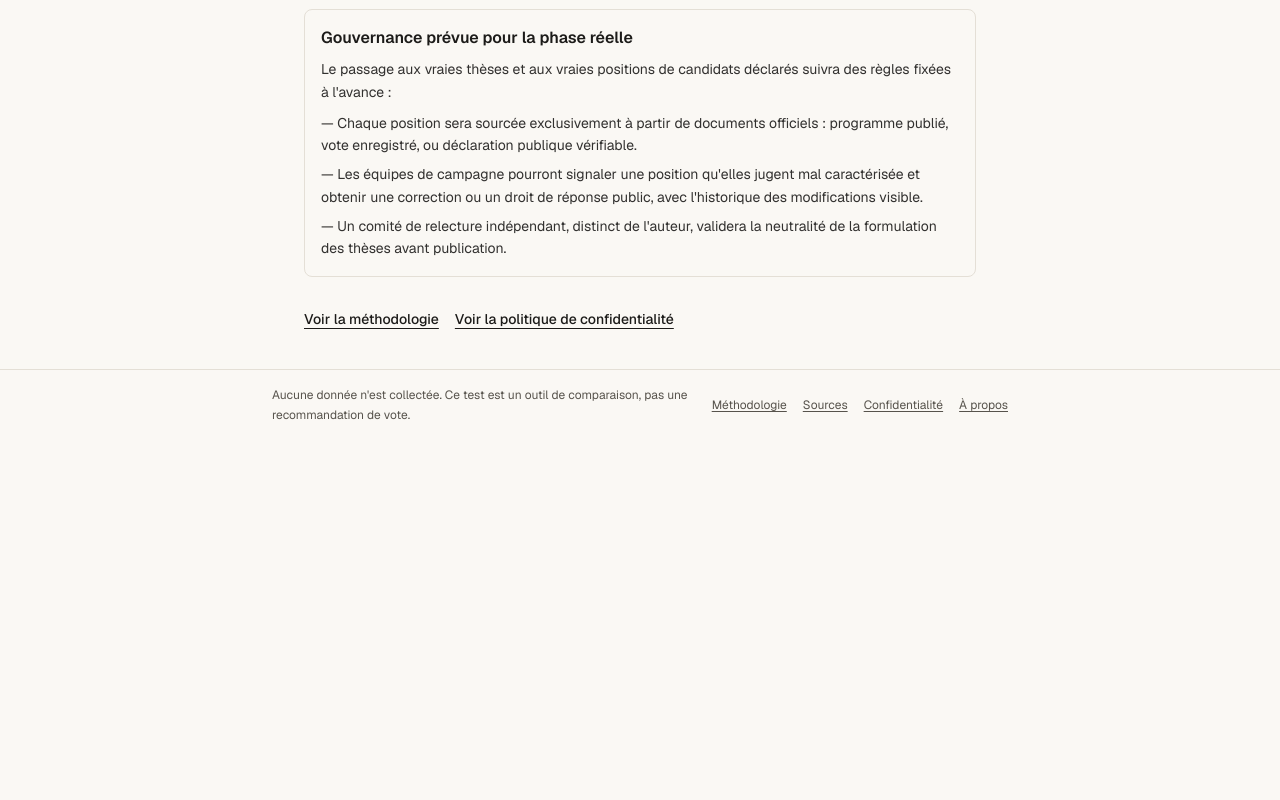
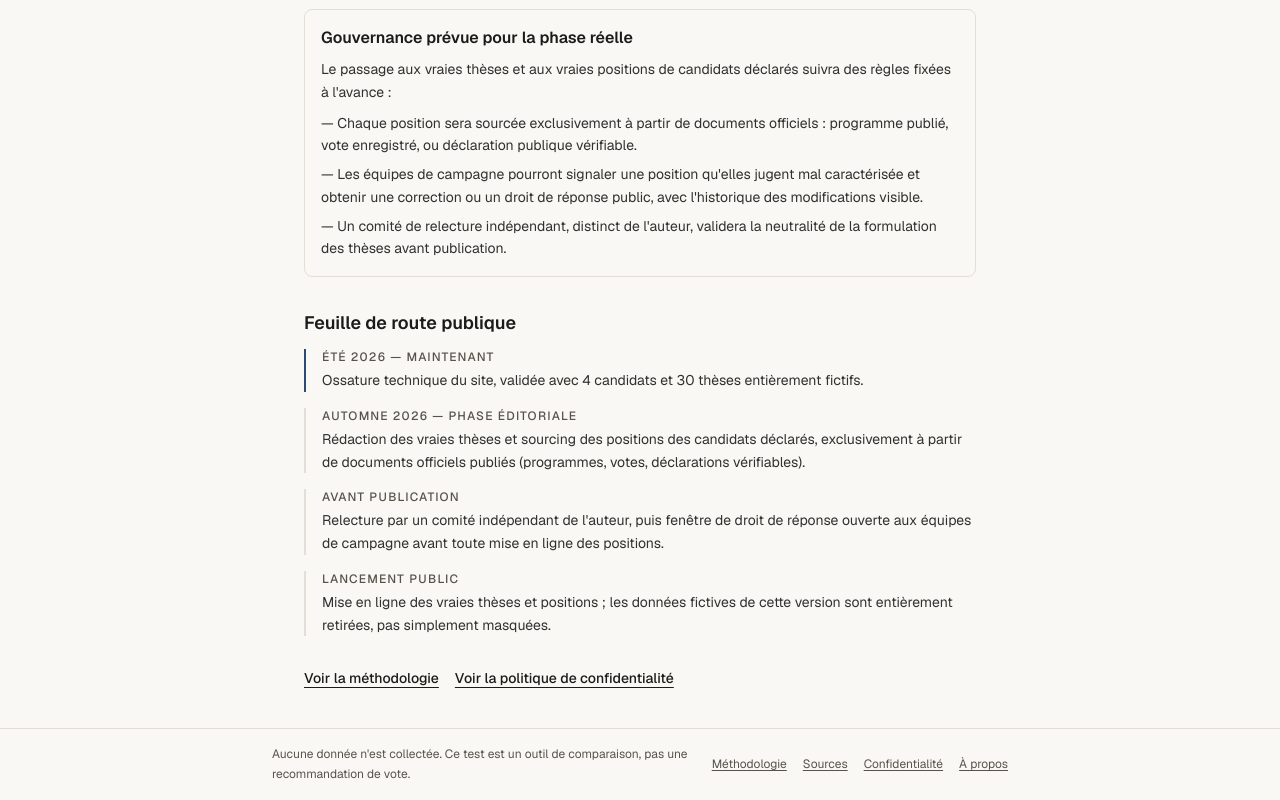
Before and after one commit to alexandreadamdufour/matcher-2027, a Next.js app: page /a-propos in a window 1280 px wide. Shown: the part 619-1419 px from the top of the page. Before the commit the page ends 1060 px from the top, so only its background shows below. Built offline with nearby package versions, Linux system fonts and the light colour scheme.

Commit message:
feat: add 'redo in full mode' cta and public roadmap on /a-propos

```diff
--- a/src/app/a-propos/page.tsx
+++ b/src/app/a-propos/page.tsx
@@ -80,6 +80,54 @@ export default function AProposPage() {
           </ul>
         </section>
 
+        <section>
+          <h2 className="text-lg font-semibold text-foreground">
+            Feuille de route publique
+          </h2>
+          <ol className="mt-3 flex flex-col gap-4">
+            <li className="border-l-2 border-brand pl-4">
+              <p className="text-xs font-medium uppercase tracking-widest text-muted-foreground">
+                Été 2026 — maintenant
+              </p>
+              <p className="mt-1 text-sm leading-relaxed text-foreground/90">
+                Ossature technique du site, validée avec 4 candidats et 30
+                thèses entièrement fictifs.
+              </p>
+            </li>
+            <li className="border-l-2 border-border pl-4">
+              <p className="text-xs font-medium uppercase tracking-widest text-muted-foreground">
+                Automne 2026 — phase éditoriale
+              </p>
+              <p className="mt-1 text-sm leading-relaxed text-foreground/90">
+                Rédaction des vraies thèses et sourcing des positions des
+                candidats déclarés, exclusivement à partir de documents
+                officiels publiés (programmes, votes, déclarations
+                vérifiables).
+              </p>
+            </li>
+            <li className="border-l-2 border-border pl-4">
+              <p className="text-xs font-medium uppercase tracking-widest text-muted-foreground">
+                Avant publication
+              </p>
+              <p className="mt-1 text-sm leading-relaxed text-foreground/90">
+                Relecture par un comité indépendant de l&apos;auteur, puis
+                fenêtre de droit de réponse ouverte aux équipes de campagne
+                avant toute mise en ligne des positions.
+              </p>
+            </li>
+            <li className="border-l-2 border-border pl-4">
+              <p className="text-xs font-medium uppercase tracking-widest text-muted-foreground">
+                Lancement public
+              </p>
+              <p className="mt-1 text-sm leading-relaxed text-foreground/90">
+                Mise en ligne des vraies thèses et positions ; les données
+                fictives de cette version sont entièrement retirées, pas
+                simplement masquées.
+              </p>
+            </li>
+          </ol>
+        </section>
+
         <div className="flex flex-wrap gap-4">
           <Link
             href="/methodologie"
--- a/src/app/resultats/page.tsx
+++ b/src/app/resultats/page.tsx
@@ -2,7 +2,8 @@
 
 import Link from "next/link";
 import { Suspense, useEffect, useMemo, useState } from "react";
-import { useSearchParams } from "next/navigation";
+import { useRouter, useSearchParams } from "next/navigation";
+import { MODE_STORAGE_KEY } from "@/lib/storage-keys";
 import { RadarChart } from "@/components/RadarChart";
 import { WhatIfPanel } from "@/components/WhatIfPanel";
 import { ConvergenceMatrix } from "@/components/ConvergenceMatrix";
@@ -34,8 +35,14 @@ const DUO_NAME_KEY = "matcher-2027:duo:myName";
 
 function ResultatsContent() {
   const { answers } = useAnswers();
+  const router = useRouter();
   const searchParams = useSearchParams();
   const isExpress = searchParams.get("mode") === "express";
+
+  function redoInFullMode() {
+    window.sessionStorage.removeItem(MODE_STORAGE_KEY);
+    router.push("/test");
+  }
   const [copyState, setCopyState] = useState<"idle" | "copied">("idle");
   const [duoCopyState, setDuoCopyState] = useState<"idle" | "copied">("idle");
   const [duoName, setDuoName] = useState("");
@@ -184,6 +191,15 @@ function ResultatsContent() {
           {THESES.length} répondue{answeredCount > 1 ? "s" : ""} (
           {Math.round(confidence * 100)}% de couverture).
         </p>
+        {isExpress && (
+          <button
+            type="button"
+            onClick={redoInFullMode}
+            className="mt-2 text-sm font-medium text-brand underline underline-offset-4"
+          >
+            Refaire en mode complet (30 thèses)
+          </button>
+        )}
 
         <ol className="mt-8 flex flex-col gap-3">
           {results.map((result, i) => {
--- a/src/app/test/page.tsx
+++ b/src/app/test/page.tsx
@@ -8,13 +8,11 @@ import { getPositions, getTheses } from "@/lib/content";
 import { getDiscriminatingTheses } from "@/lib/express-mode";
 import { useAnswers } from "@/lib/answers-store";
 import { CATEGORIES, type Stance, type Thesis } from "@/lib/schemas";
+import { MODE_STORAGE_KEY, START_TIME_KEY, DUO_PENDING_KEY } from "@/lib/storage-keys";
 
 const ALL_THESES = getTheses();
 const POSITIONS = getPositions();
 const EXPRESS_THESES = getDiscriminatingTheses(ALL_THESES, POSITIONS, 15);
-const MODE_STORAGE_KEY = "matcher-2027:mode";
-const START_TIME_KEY = "matcher-2027:startedAt";
-const DUO_PENDING_KEY = "matcher-2027:duoPending";
 const MIDPOINT_DELAY_MS = 2600;
 
 type Mode = "full" | "express";
--- /dev/null
+++ b/src/lib/storage-keys.ts
@@ -0,0 +1,3 @@
+export const MODE_STORAGE_KEY = "matcher-2027:mode";
+export const START_TIME_KEY = "matcher-2027:startedAt";
+export const DUO_PENDING_KEY = "matcher-2027:duoPending";
```
